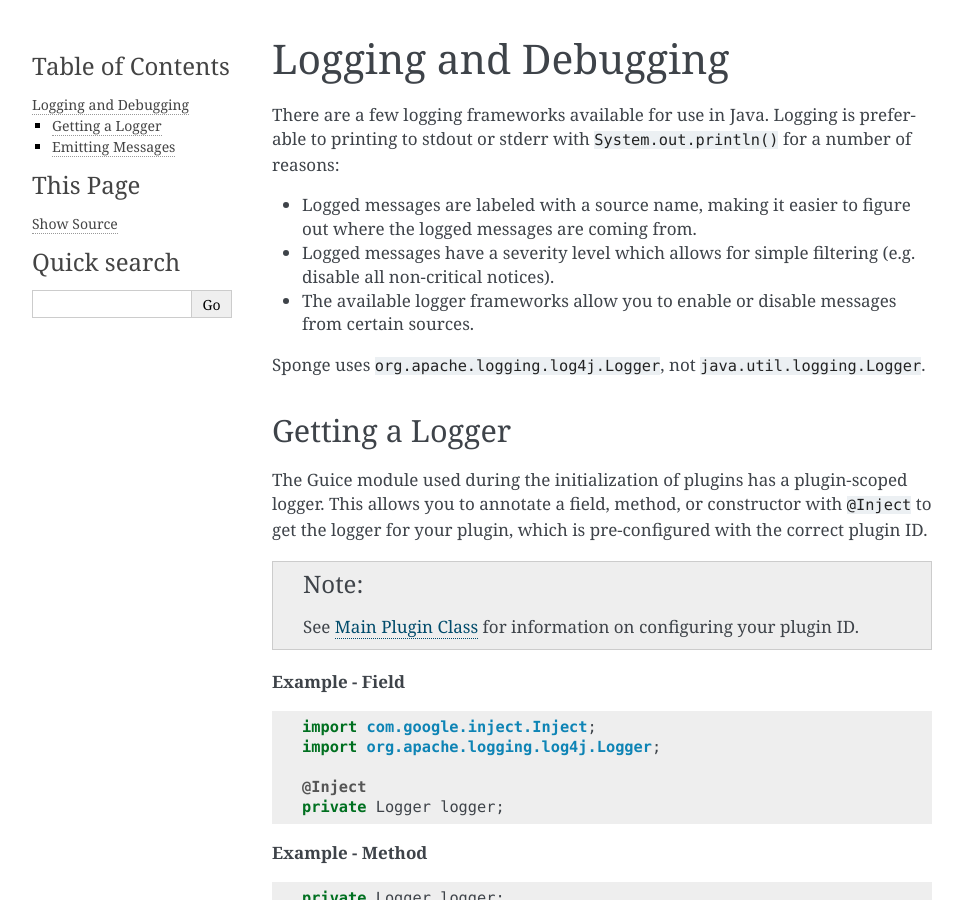
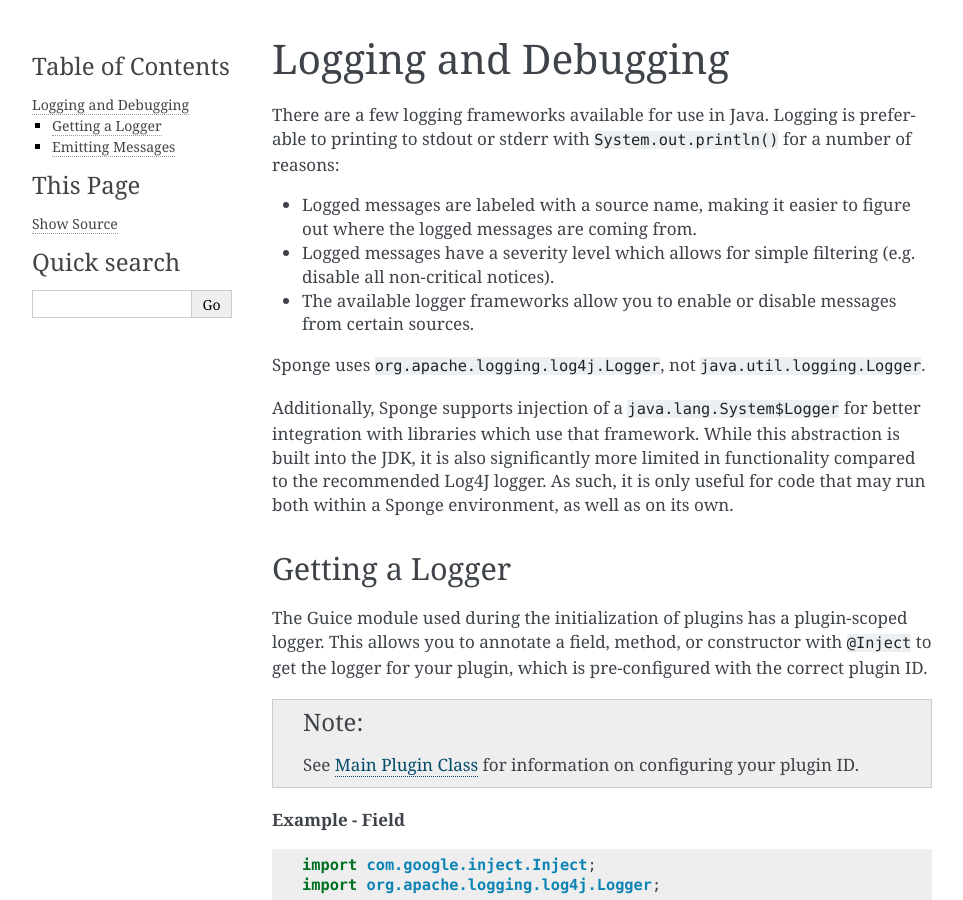
Before and after one commit to SpongePowered/SpongeDocs, a Sphinx documentation site: the page built from source/plugin/logging.rst, in a window 1280 px wide and 900 px high. Shown: the whole window, without its empty margins (148-1111 px from the left). Built offline with Sphinx 7.4.7, drawn with Linux system fonts in a browser that asks for light colours.

Commit message:
Document support for the Java platform logger

```diff
--- a/source/plugin/injection.rst
+++ b/source/plugin/injection.rst
@@ -64,7 +64,8 @@
 The following types return an appropriate instance for the plugin:
 
 - :javadoc:`PluginContainer` - returns the plugin container associated with the plugin it is being injected into
-- ``org.apache.logging.log4j.Logger`` - returns the logger associated with the plugin it is being injected into
+- ``org.apache.logging.log4j.Logger`` - returns the preferred logger associated with the plugin it is being injected into
+- ``System.Logger`` - returns an alternate logger using the JDK facade, supported for integration with libraries which use it
 
 Example: Injecting the Plugin Specific Logger and PluginContainer
 ~~~~~~~~~~~~~~~~~~~~~~~~~~~~~~~~~~~~~~~~~~~~~~~~~~~~~~~~~~~~~~~~~
--- a/source/plugin/logging.rst
+++ b/source/plugin/logging.rst
@@ -10,6 +10,10 @@
 * The available logger frameworks allow you to enable or disable messages from certain sources.
 
 Sponge uses ``org.apache.logging.log4j.Logger``, not ``java.util.logging.Logger``.
+
+Additionally, Sponge supports injection of a ``java.lang.System$Logger`` for better integration with libraries which use that framework.
+While this abstraction is built into the JDK, it is also significantly more limited in functionality compared to the recommended
+Log4J logger. As such, it is only useful for code that may run both within a Sponge environment, as well as on its own.
 
 Getting a Logger
 ================
```
